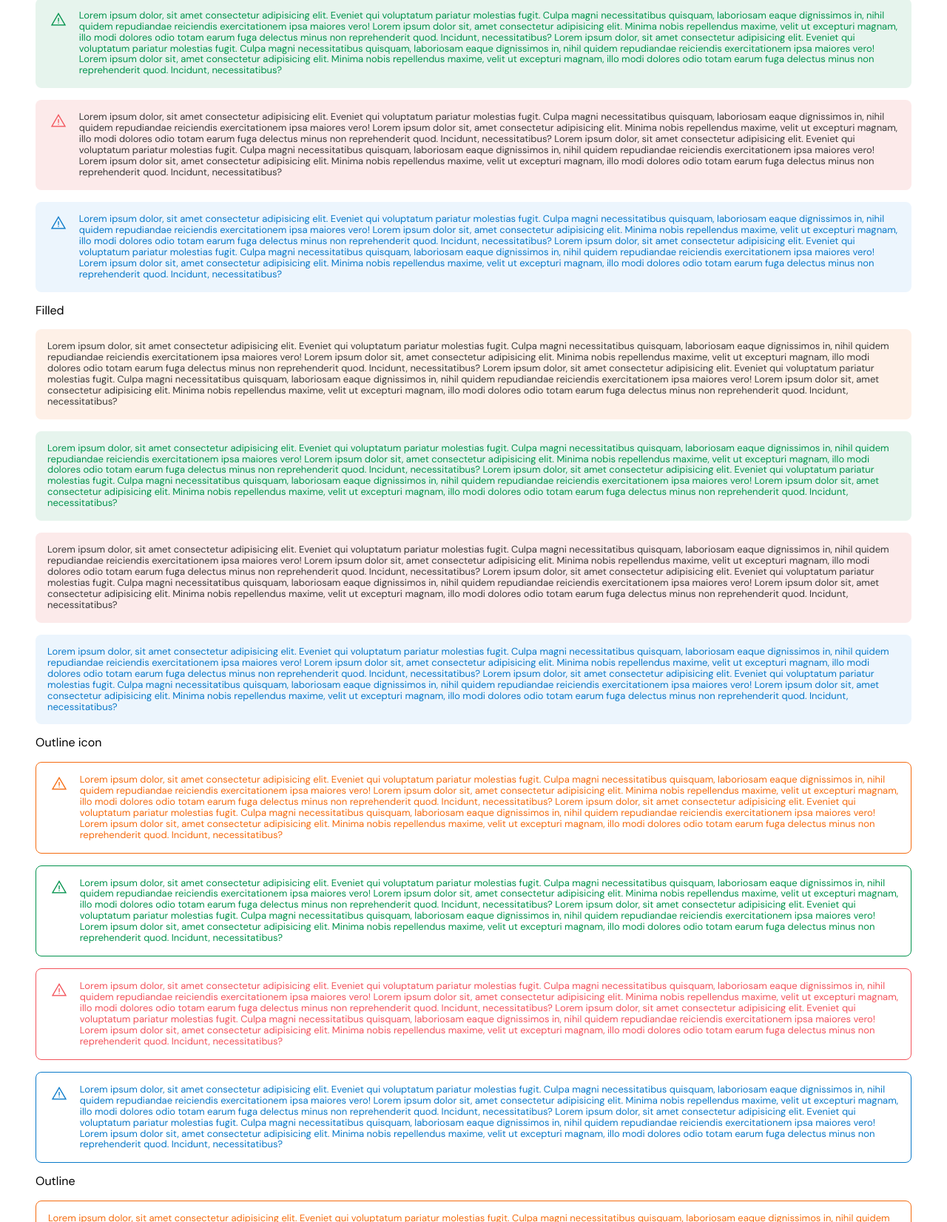
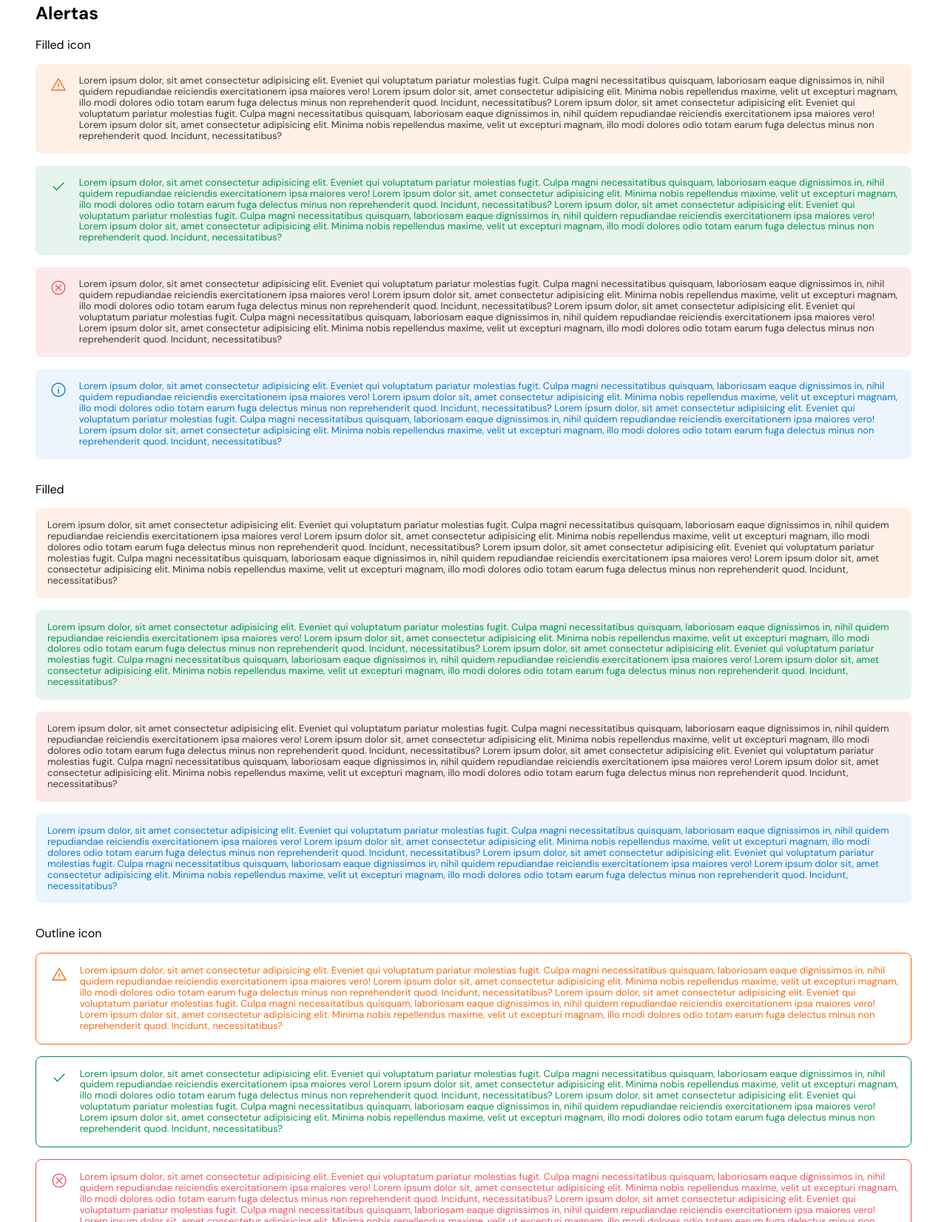
Before and after one commit to veggigit/zcred-uikit, a plain HTML site: page index.html in a window 1280 px wide. Shown: the part 1148-2800 px from the top of the page at 74% size. Drawn offline with nearby package versions, Linux system fonts and the light colour scheme.

Commit message:
order modules ok

```diff
--- a/index.html
+++ b/index.html
@@ -164,7 +164,6 @@
             </div>
         </div>
     </section>
-
     <section>
         <h2>Modal</h2>
         <div>
@@ -225,7 +224,7 @@
                         totam earum fuga delectus minus non reprehenderit quod. Incidunt, necessitatibus?</p>
                 </div>
                 <div class="_alert-base _with-icon _filled-color-success">
-                    <span class="material-symbols-outlined">warning</span>
+                    <span class="material-symbols-outlined">check</span>
                     <p>Lorem ipsum dolor, sit amet consectetur adipisicing elit. Eveniet qui voluptatum pariatur
                         molestias
                         fugit. Culpa magni necessitatibus quisquam, laboriosam eaque dignissimos in, nihil quidem
@@ -242,7 +241,7 @@
                         totam earum fuga delectus minus non reprehenderit quod. Incidunt, necessitatibus?</p>
                 </div>
                 <div class="_alert-base _with-icon _filled-color-danger">
-                    <span class="material-symbols-outlined">warning</span>
+                    <span class="material-symbols-outlined">cancel</span>
                     <p>Lorem ipsum dolor, sit amet consectetur adipisicing elit. Eveniet qui voluptatum pariatur
                         molestias
                         fugit. Culpa magni necessitatibus quisquam, laboriosam eaque dignissimos in, nihil quidem
@@ -259,7 +258,7 @@
                         totam earum fuga delectus minus non reprehenderit quod. Incidunt, necessitatibus?</p>
                 </div>
                 <div class="_alert-base _with-icon _filled-color-info">
-                    <span class="material-symbols-outlined">warning</span>
+                    <span class="material-symbols-outlined">info</span>
                     <p>Lorem ipsum dolor, sit amet consectetur adipisicing elit. Eveniet qui voluptatum pariatur
                         molestias
                         fugit. Culpa magni necessitatibus quisquam, laboriosam eaque dignissimos in, nihil quidem
@@ -367,7 +366,7 @@
                         totam earum fuga delectus minus non reprehenderit quod. Incidunt, necessitatibus?</p>
                 </div>
                 <div class="_alert-base _with-icon _outline-color-success">
-                    <span class="material-symbols-outlined">warning</span>
+                    <span class="material-symbols-outlined">check</span>
                     <p>Lorem ipsum dolor, sit amet consectetur adipisicing elit. Eveniet qui voluptatum pariatur
                         molestias
                         fugit. Culpa magni necessitatibus quisquam, laboriosam eaque dignissimos in, nihil quidem
@@ -384,7 +383,7 @@
                         totam earum fuga delectus minus non reprehenderit quod. Incidunt, necessitatibus?</p>
                 </div>
                 <div class="_alert-base _with-icon _outline-color-danger">
-                    <span class="material-symbols-outlined">warning</span>
+                    <span class="material-symbols-outlined">cancel</span>
                     <p>Lorem ipsum dolor, sit amet consectetur adipisicing elit. Eveniet qui voluptatum pariatur
                         molestias
                         fugit. Culpa magni necessitatibus quisquam, laboriosam eaque dignissimos in, nihil quidem
@@ -401,7 +400,7 @@
                         totam earum fuga delectus minus non reprehenderit quod. Incidunt, necessitatibus?</p>
                 </div>
                 <div class="_alert-base _with-icon _outline-color-info">
-                    <span class="material-symbols-outlined">warning</span>
+                    <span class="material-symbols-outlined">info</span>
                     <p>Lorem ipsum dolor, sit amet consectetur adipisicing elit. Eveniet qui voluptatum pariatur
                         molestias
                         fugit. Culpa magni necessitatibus quisquam, laboriosam eaque dignissimos in, nihil quidem
--- a/main.css
+++ b/main.css
@@ -80,6 +80,7 @@
     --border-radius: .5rem;
 }
 
+/* LOS SIGUIENTES ESTILOS NO SON RELEVANTES. SOLAMENTE RESPONDEN AL ORDEN DE LOS MÓDULOS */
 body {
     font-family: "DM Sans", sans-serif;
     font-optical-sizing: auto;
@@ -98,3 +99,26 @@ body {
     grid-template-columns: 1fr;
     gap: 1rem;
 }
+
+section {
+    padding-bottom: 3rem;
+    padding-top: 1.5rem;
+    border-bottom: 1px solid rgba(0, 0, 0, .1);
+}
+
+section:first-of-type {
+    padding-top: 0;
+}
+
+section:last-of-type {
+    padding-bottom: 0;
+    border-bottom: unset;
+}
+
+section>div {
+    padding-bottom: 1rem;
+}
+
+section>div:last-of-type {
+    padding-bottom: 0;
+}
```
